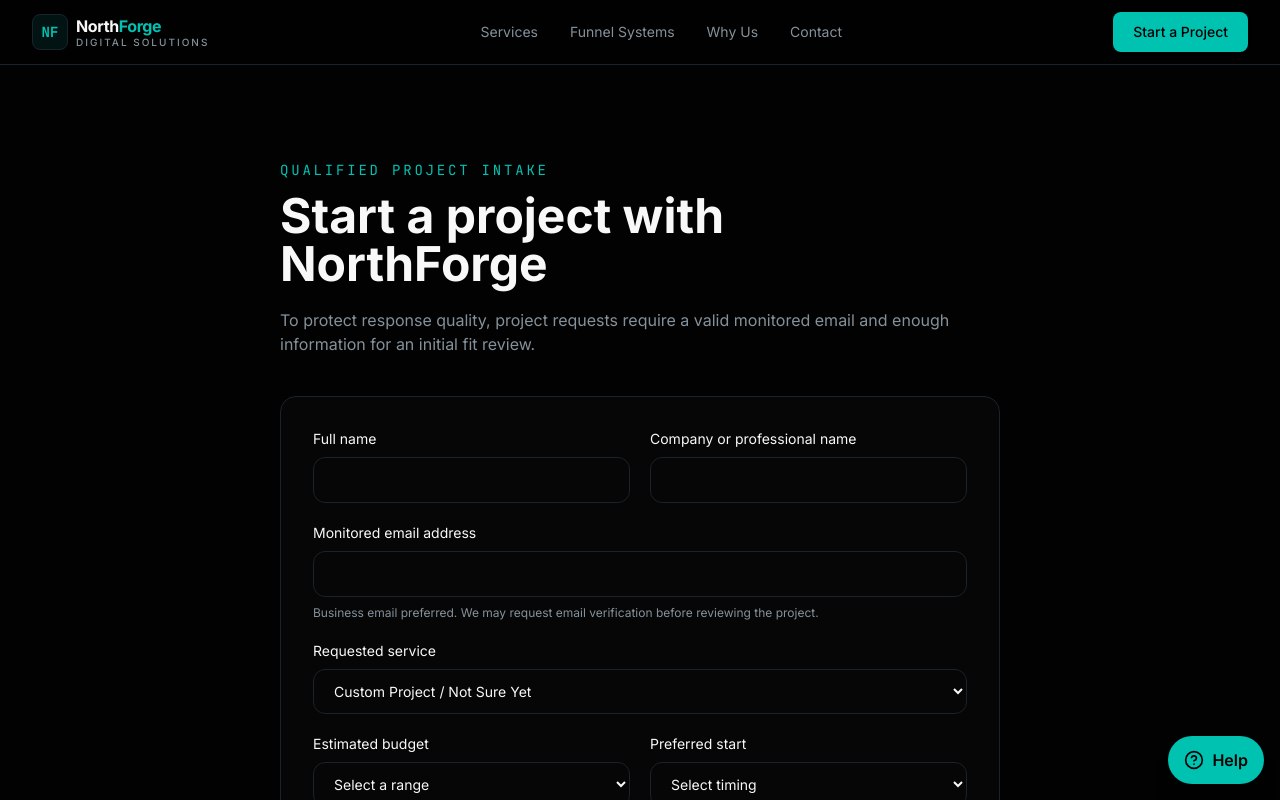
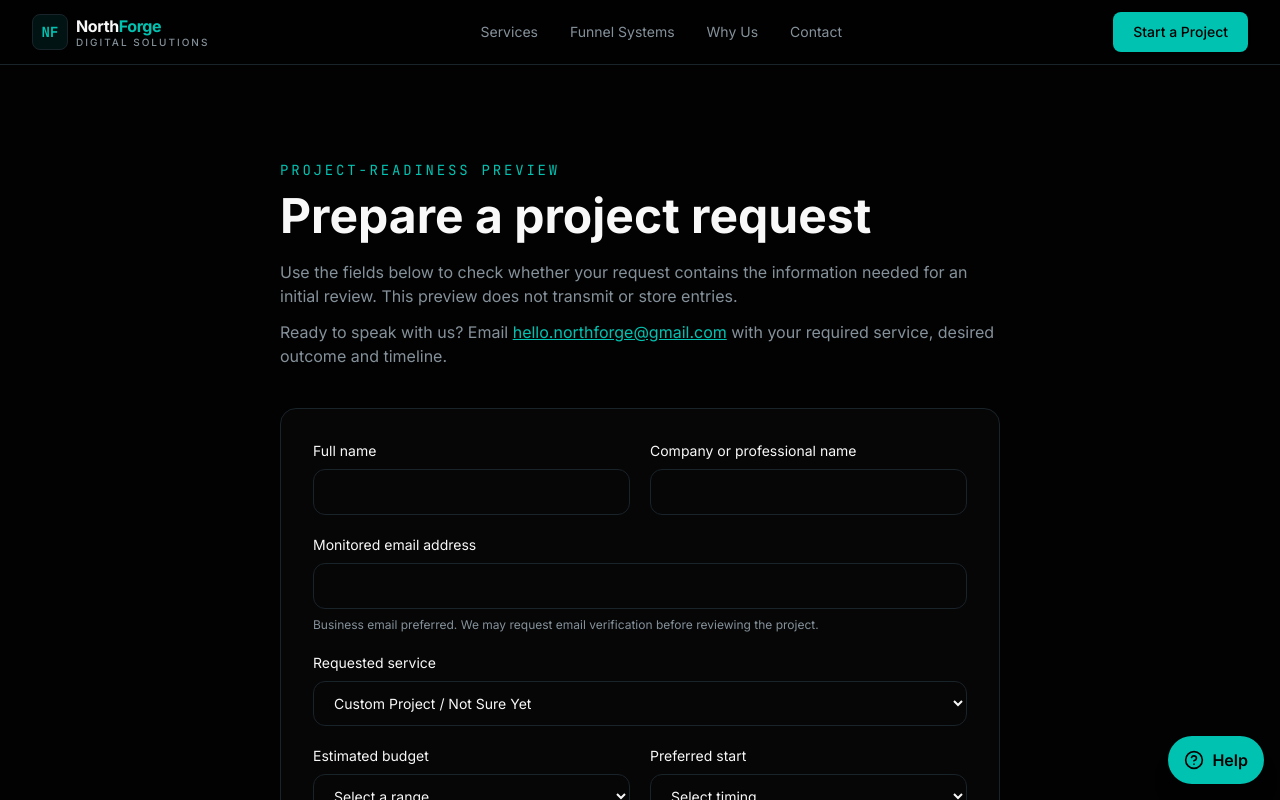
Before and after one commit to NorthForgeDigital/northforge-main-hub, a Next.js app: page /start-project in a window 1280 px wide. Shown: the top 800 px of the page. Built offline with nearby package versions, Linux system fonts and the light colour scheme.

Commit message:
Improve launch trust, portfolio and SEO foundations

```diff
--- a/app/start-project/page.tsx
+++ b/app/start-project/page.tsx
@@ -1,7 +1,13 @@
 import { Suspense } from "react"
+import type { Metadata } from "next"
 import { PageShell } from "@/components/page-shell"
 import { InquiryForm } from "@/components/inquiry-form"
 
+export const metadata: Metadata = {
+  title: "Start a Project | NorthForge Digital Solutions",
+  description: "Review project requirements and contact NorthForge Digital Solutions about a structured digital-service engagement.",
+}
+
 export default function StartProjectPage() {
-  return <PageShell><section className="py-16 sm:py-24"><div className="mx-auto max-w-3xl px-4 sm:px-6"><p className="font-mono text-sm uppercase tracking-[.2em] text-primary">Qualified project intake</p><h1 className="mt-3 text-4xl font-bold sm:text-5xl">Start a project with NorthForge</h1><p className="mt-5 mb-10 text-muted-foreground">To protect response quality, project requests require a valid monitored email and enough information for an initial fit review.</p><Suspense fallback={<p>Loading project form…</p>}><InquiryForm /></Suspense></div></section></PageShell>
+  return <PageShell><section className="py-16 sm:py-24"><div className="mx-auto max-w-3xl px-4 sm:px-6"><p className="font-mono text-sm uppercase tracking-[.2em] text-primary">Project-readiness preview</p><h1 className="mt-3 text-4xl font-bold sm:text-5xl">Prepare a project request</h1><p className="mt-5 text-muted-foreground">Use the fields below to check whether your request contains the information needed for an initial review. This preview does not transmit or store entries.</p><p className="mt-3 mb-10 text-muted-foreground">Ready to speak with us? Email <a className="text-primary underline" href="mailto:hello.northforge@gmail.com?subject=NorthForge%20project%20inquiry">hello.northforge@gmail.com</a> with your required service, desired outcome and timeline.</p><Suspense fallback={<p>Loading project form…</p>}><InquiryForm /></Suspense></div></section></PageShell>
 }
```
